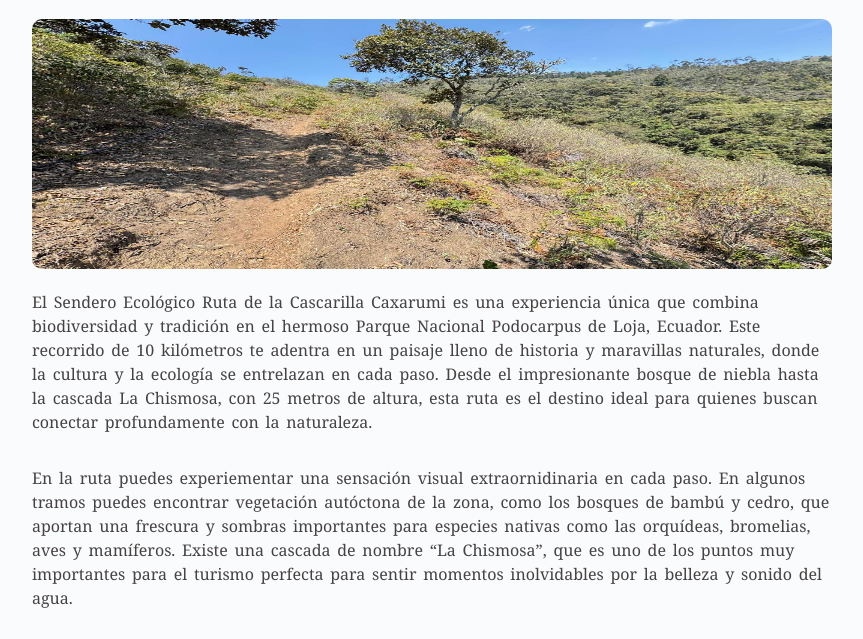
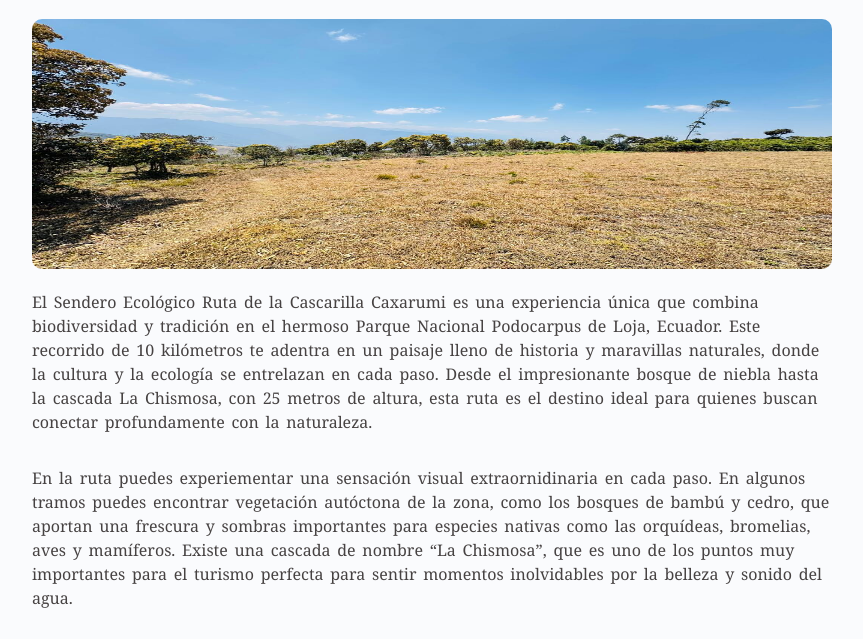
Before and after one commit to NelsonPaltin/web_html_nrpaltin, a website built with Parcel: page src/det1.html in a window 1280 px wide. Shown: the part 101-740 px from the top of the page, without its empty margins (208-1071 px from the left). Built offline with nearby package versions, Linux system fonts and the light colour scheme.

Commit message:
Bug img 5

```diff
--- a/src/js/senderos.js
+++ b/src/js/senderos.js
@@ -15,14 +15,14 @@ export const senderos = [
     direccion: "Sector Cajanuma",
     latitud_inicio:"-4.084500",
     longitud_inicio:"-79.205444",
-    img:img_04,
+    img:img_05,
     page:"../det1.html",
     parr1:"El Sendero Ecológico Ruta de la Cascarilla Caxarumi es una experiencia única que combina biodiversidad y tradición en el hermoso Parque Nacional Podocarpus de Loja, Ecuador. Este recorrido de 10 kilómetros te adentra en un paisaje lleno de historia y maravillas naturales, donde la cultura y la ecología se entrelazan en cada paso. Desde el impresionante bosque de niebla hasta la cascada La Chismosa, con 25 metros de altura, esta ruta es el destino ideal para quienes buscan conectar profundamente con la naturaleza.",
     parr2:"En la ruta puedes experiementar una sensación visual extraornidinaria en cada paso. En algunos tramos puedes encontrar vegetación autóctona de la zona, como los bosques de bambú y cedro, que aportan una frescura y sombras importantes para especies nativas como las orquídeas, bromelias, aves y mamíferos. Existe una cascada de nombre “La Chismosa”, que es uno de los puntos muy importantes para el turismo perfecta para sentir momentos inolvidables por la belleza y sonido del agua.",
     parr3:"También existe “La cascarilla”, un emblemático árbol para los pobladores, muy valorado por su corteza desde los tiempos coloniales, es muy reconocida por las propiedades medicinales. En el trayecto de este sendero, aprenderás sobre la historia de la cascarilla y la importancia en la economía local y su uso tradicional en la medicina. Existen guías locales expertos que te ayudarán a descubrir las prácticas ancestrales de la comunidad y el compromiso que tienen con la conservación.",
-    img_g1: img_01,
-    img_g2: img_02,
-    img_g3: img_03,
+    img_g1: img_06,
+    img_g2: img_07,
+    img_g3: img_08,
     video:"https://www.youtube.com/embed/hLrFfbwPPP8?si=6f2fKKYQJNR7BbDD"
 },
   {
```
Also changed, not shown: dist/categoria.html, dist/det1.html, dist/det2.html, 12 other files.
